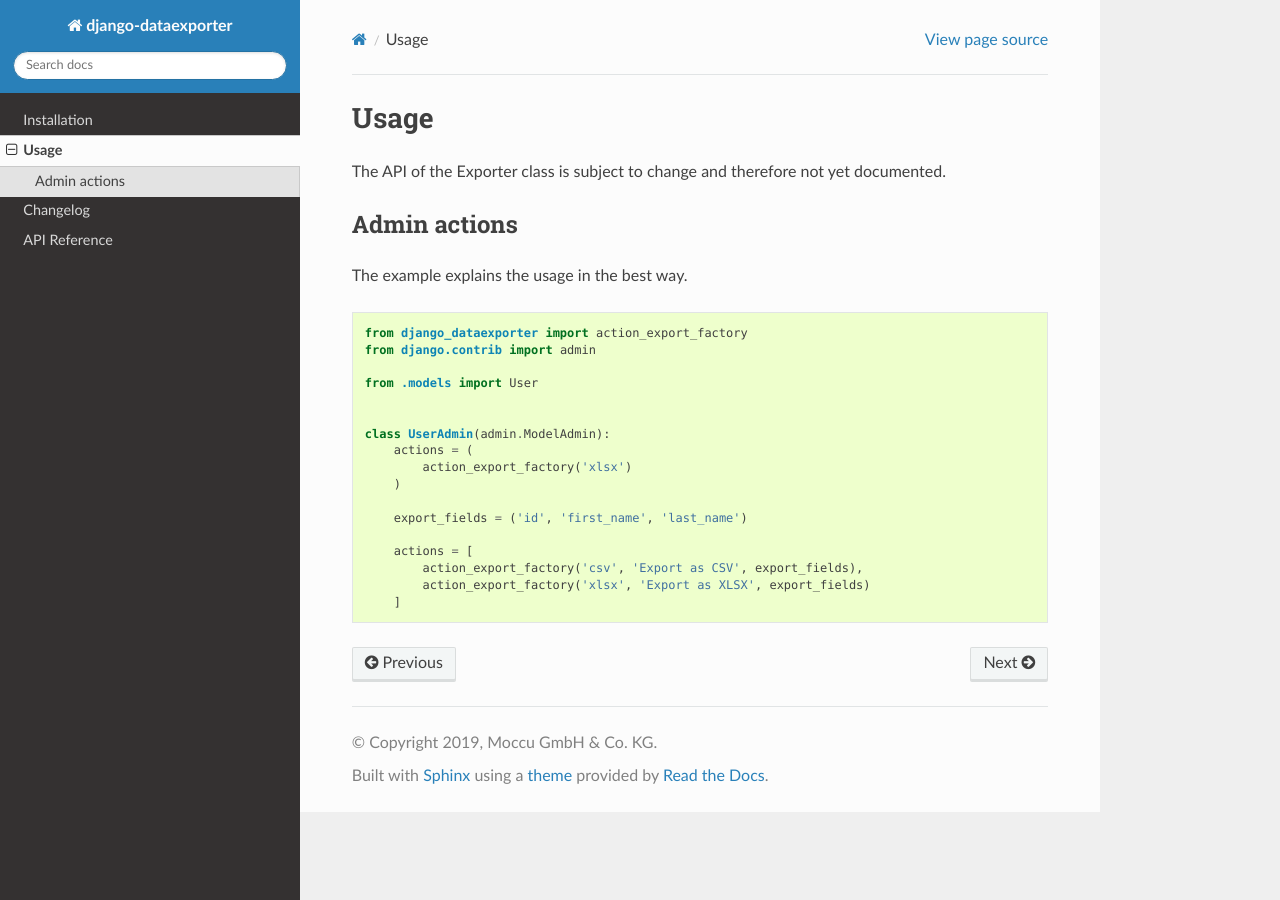
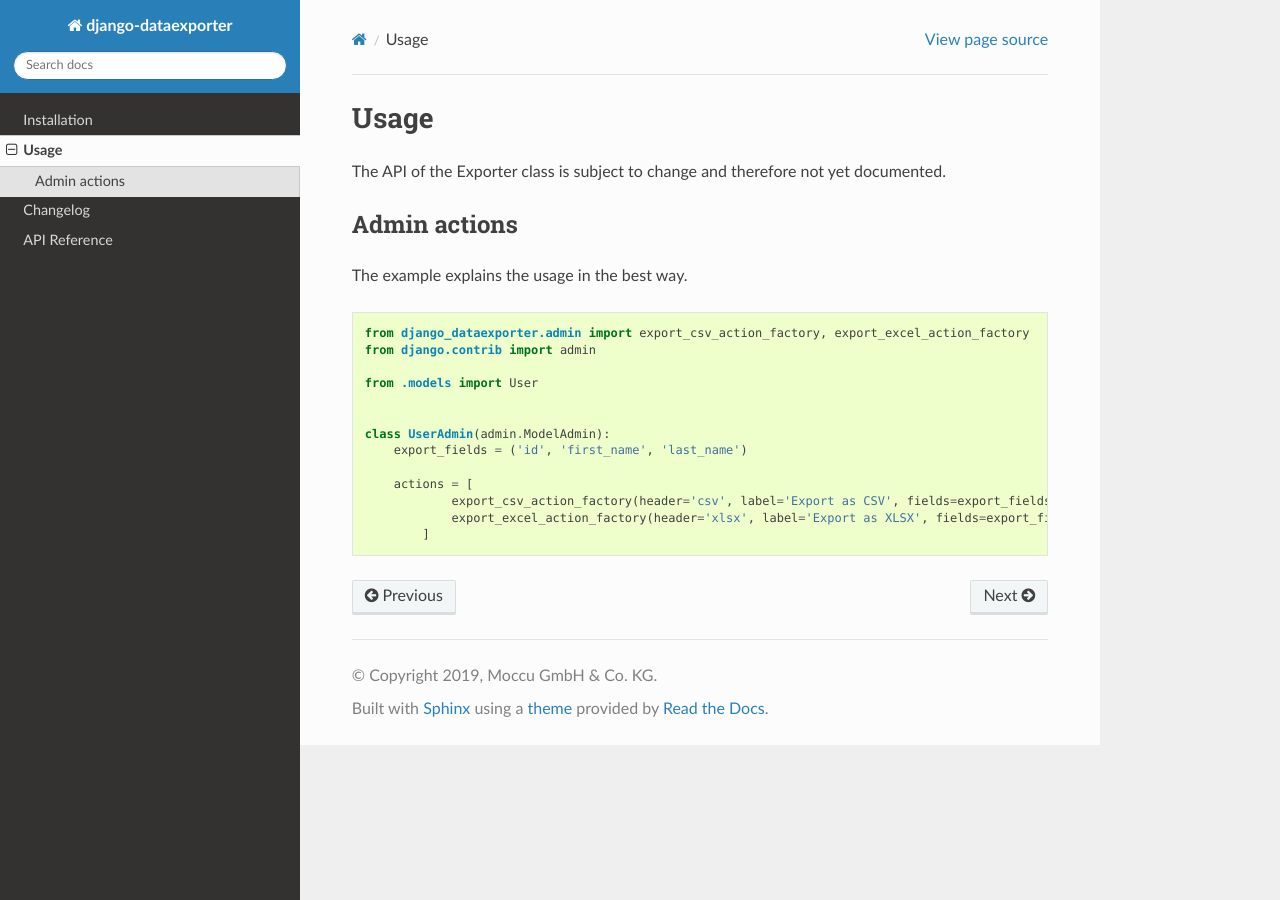
Before and after one commit to lenarother/django-dataexporter, a Sphinx documentation site: the page built from docs/usage.rst, in a window 1280 px wide. Built offline with Sphinx 7.4.7 and the Read the Docs theme 2.0.0, drawn with Linux system fonts in a browser that asks for light colours; pages that are not in the unit, such as notebooks, are missing from menus.

Commit message:
Fix documentation (#1)

```diff
--- a/docs/usage.rst
+++ b/docs/usage.rst
@@ -11,20 +11,16 @@ The example explains the usage in the best way.
 
 .. code-block:: python
 
-    from django_dataexporter import action_export_factory
+    from django_dataexporter.admin import export_csv_action_factory, export_excel_action_factory
     from django.contrib import admin
 
     from .models import User
 
 
     class UserAdmin(admin.ModelAdmin):
-        actions = (
-            action_export_factory('xlsx')
-        )
-
         export_fields = ('id', 'first_name', 'last_name')
 
         actions = [
-            action_export_factory('csv', 'Export as CSV', export_fields),
-            action_export_factory('xlsx', 'Export as XLSX', export_fields)
-        ]
+                export_csv_action_factory(header='csv', label='Export as CSV', fields=export_fields),
+                export_excel_action_factory(header='xlsx', label='Export as XLSX', fields=export_fields),
+            ]
```
